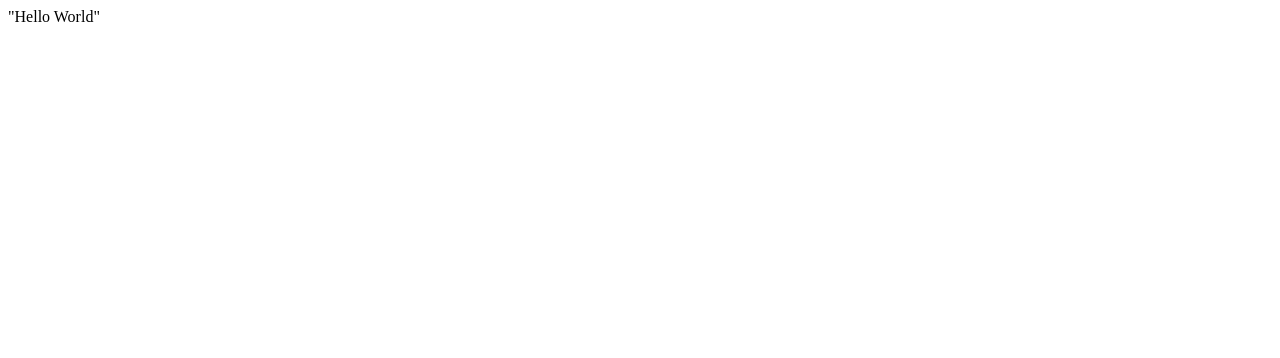
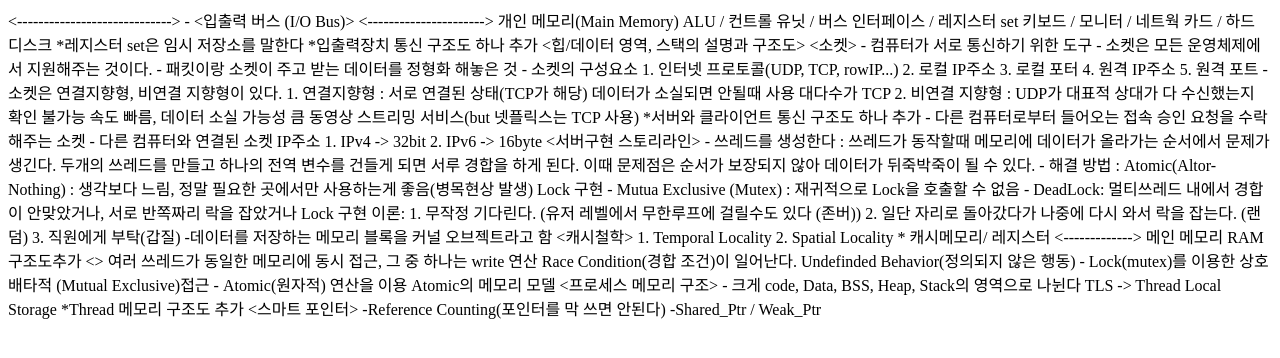
Before and after one commit to Superdex517/Superdex517.github.io, a plain HTML site: page index.html in a window 1280 px wide. Drawn offline with Linux system fonts and the light colour scheme.

Commit message:
서버 메모

```diff
--- a/index.html
+++ b/index.html
@@ -1 +1,75 @@
-"Hello World"
+<CPU 구조도>             <----------------------------->        - <입출력 버스 (I/O Bus)>            <----------------------> 개인 메모리(Main Memory)
+ALU / 컨트롤 유닛 / 버스 인터페이스 / 레지스터 set                 키보드 / 모니터 / 네트웍 카드 / 하드 디스크
+  *레지스터 set은 임시 저장소를 말한다
+*입출력장치 통신 구조도 하나 추가
+
+<힙/데이터 영역, 스택의 설명과 구조도>
+
+<소켓>
+  - 컴퓨터가 서로 통신하기 위한 도구
+  - 소켓은 모든 운영체제에서 지원해주는 것이다.
+  - 패킷이랑 소켓이 주고 받는 데이터를 정형화 해놓은 것
+  - 소켓의 구성요소
+    1. 인터넷 프로토콜(UDP, TCP, rowIP...)
+    2. 로컬 IP주소
+    3. 로컬 포터
+    4. 원격 IP주소
+    5. 원격 포트
+  - 소켓은 연결지향형, 비연결 지향형이 있다.
+    1. 연결지향형
+       : 서로 연결된 상태(TCP가 해당)
+         데이터가 소실되면 안될때 사용
+         대다수가 TCP
+    2. 비연결 지향형
+        : UDP가 대표적
+          상대가 다 수신했는지 확인 불가능
+          속도 빠름, 데이터 소실 가능성 큼
+          동영상 스트리밍 서비스(but 넷플릭스는 TCP 사용)
+
+  *서버와 클라이언트 통신 구조도 하나 추가
+
+  <TCP 소켓의 두가지>
+    - 다른 컴퓨터로부터 들어오는 접속 승인 요청을 수락해주는 소켓
+    - 다른 컴퓨터와 연결된 소켓
+
+    IP주소 1. IPv4 -> 32bit
+           2. IPv6 -> 16byte
+
+<서버구현 스토리라인>
+  - 쓰레드를 생성한다
+    : 쓰레드가 동작할때 메모리에 데이터가 올라가는 순서에서 문제가 생긴다.
+      두개의 쓰레드를 만들고 하나의 전역 변수를 건들게 되면 서루 경합을 하게 된다.
+      이때 문제점은 순서가 보장되지 않아 데이터가 뒤죽박죽이 될 수 있다.
+  - 해결 방법
+    : Atomic(Altor-Nothing) : 생각보다 느림, 정말 필요한 곳에서만 사용하는게 좋음(병목현상 발생)
+      Lock 구현 - Mutua Exclusive (Mutex) : 재귀적으로 Lock을 호출할 수 없음
+          - DeadLock: 멀티쓰레드 내에서 경합이 안맞았거나, 서로 반쪽짜리 락을 잡았거나
+      Lock 구현 이론:  1. 무작정 기다린다. (유저 레벨에서 무한루프에 걸릴수도 있다 (존버))
+                      2. 일단 자리로 돌아갔다가 나중에 다시 와서 락을 잡는다. (랜덤)
+                      3. 직원에게 부탁(갑질)
+
+
+-데이터를 저장하는 메모리 블록을 커널 오브젝트라고 함
+
+<condition variable>
+
+<캐시철학>
+  1. Temporal Locality
+  2. Spatial Locality
+  * 캐시메모리/ 레지스터 <-------------> 메인 메모리 RAM      구조도추가
+
+<>
+  여러 쓰레드가 동일한 메모리에 동시 접근, 그 중 하나는 write 연산
+  Race Condition(경합 조건)이 일어난다.
+  Undefinded Behavior(정의되지 않은 행동)
+    - Lock(mutex)를 이용한 상호 배타적 (Mutual Exclusive)접근
+    - Atomic(원자적) 연산을 이용
+  Atomic의 메모리 모델
+
+  <프로세스 메모리 구조>
+  - 크게 code, Data, BSS, Heap, Stack의 영역으로 나뉜다
+  TLS -> Thread Local Storage
+  *Thread 메모리 구조도 추가
+<스마트 포인터>
+  -Reference Counting(포인터를 막 쓰면 안된다)
+  -Shared_Ptr / Weak_Ptr
```
